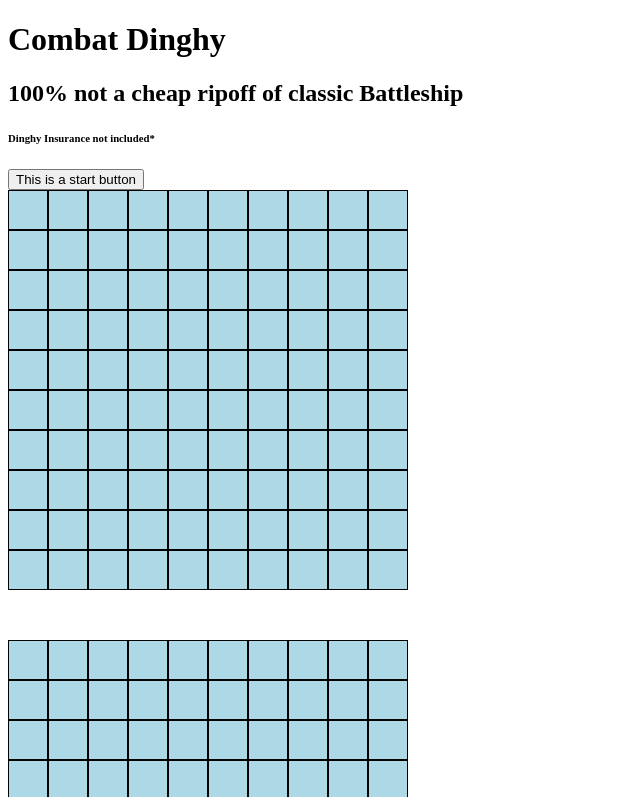
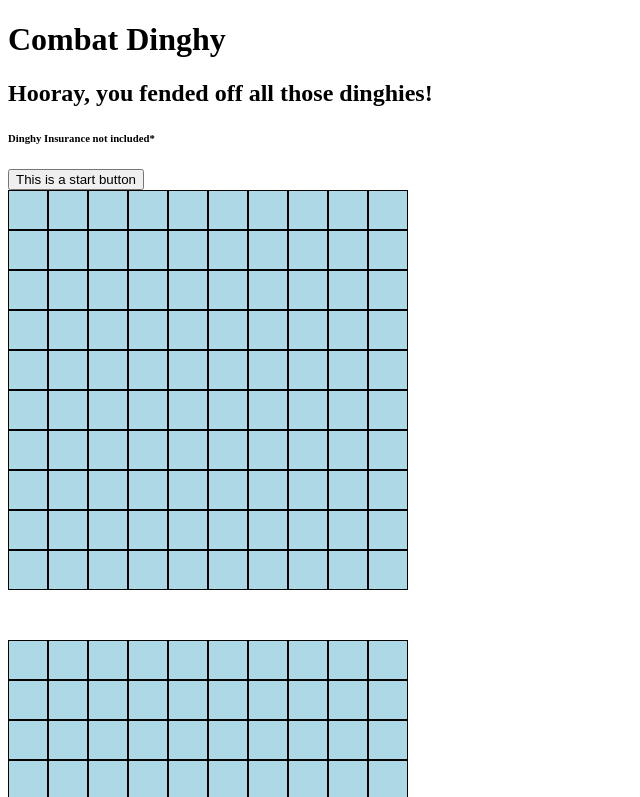
Before and after one commit to Joseph-King93/battleship, a plain HTML site: page index.html in a window 1280 px wide. Both pictures are taken after a click on the element 28 px from the left and 209 px from the top of the page. Shown: the top 797 px of the page, without its empty margins (0-640 px from the left). Drawn offline with Linux system fonts and the light colour scheme.

Commit message:
fix for win message

```diff
--- a/index.html
+++ b/index.html
@@ -10,7 +10,7 @@
 </head>
 <body>
     <h1>Combat Dinghy</h1>
-    <h2>100% not a cheap ripoff of classic Battleship</h2>
+    <h2 id="here">100% not a cheap ripoff of classic Battleship</h2>
     <h6>Dinghy Insurance not included*</h6>
     <!-- <div id="board">
     </div> -->
--- a/js/main.js
+++ b/js/main.js
@@ -9,6 +9,8 @@ let startButton = document.getElementsByClassName("startButton")
 let turnCounter = 0
 let tileArray = []
 let newRandom = null
+let winText = "Hooray, you fended off all those dinghies!";
+
 
 function gameStartReset() {
     for (let i = 0; i < tiles.length; i++) {
@@ -66,7 +68,7 @@ function isShipOnBoard() {
     }
     if (trueFalseArray.includes(true)) {
         console.log("still ship left")
-    } else { alert("Hooray, you fended off all those dinghies!") }
+    } else { document.getElementById("here").innerText = winText; }
 }
 
 function randomGrey() {
```
